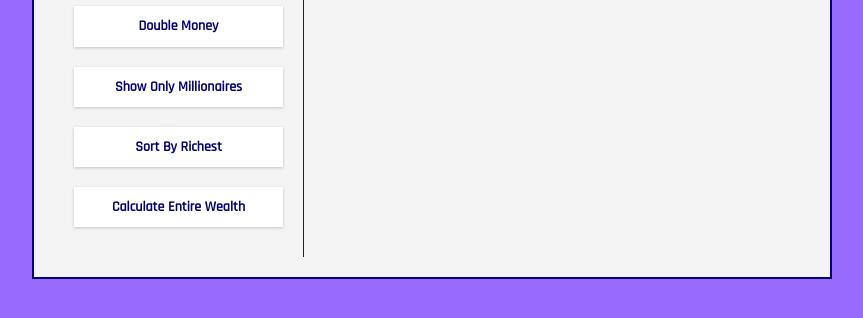
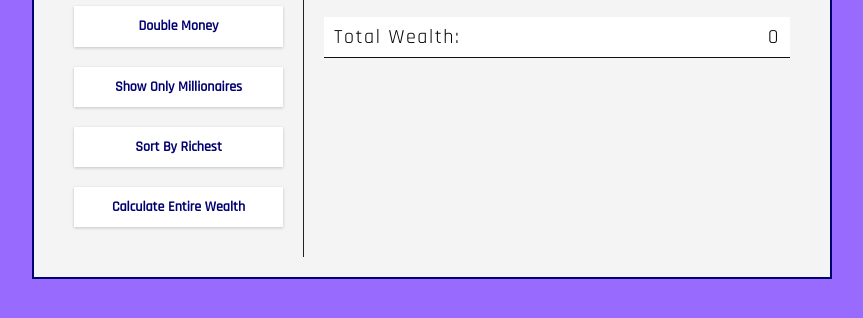
Before and after one commit to aruntutter/user-wealth-tracker, a plain HTML site: page index.html in a window 1280 px wide. Shown: the part 198-516 px from the top of the page, without its empty margins (208-1071 px from the left). Drawn offline with Linux system fonts and the light colour scheme.

Commit message:
element main - updated

```diff
--- a/index.html
+++ b/index.html
@@ -36,8 +36,10 @@
       <button id="calculate-wealth">Calculate Entire Wealth</button>
     </aside>
 
-    <main id="main">
+    <main>
       <h2><strong>Person</strong>Wealth</h2>
+      <section id="main"></section>
+      <h3 id="total">Total Wealth: <strong>0</strong></h3>
     </main>
   </div>
 
```
